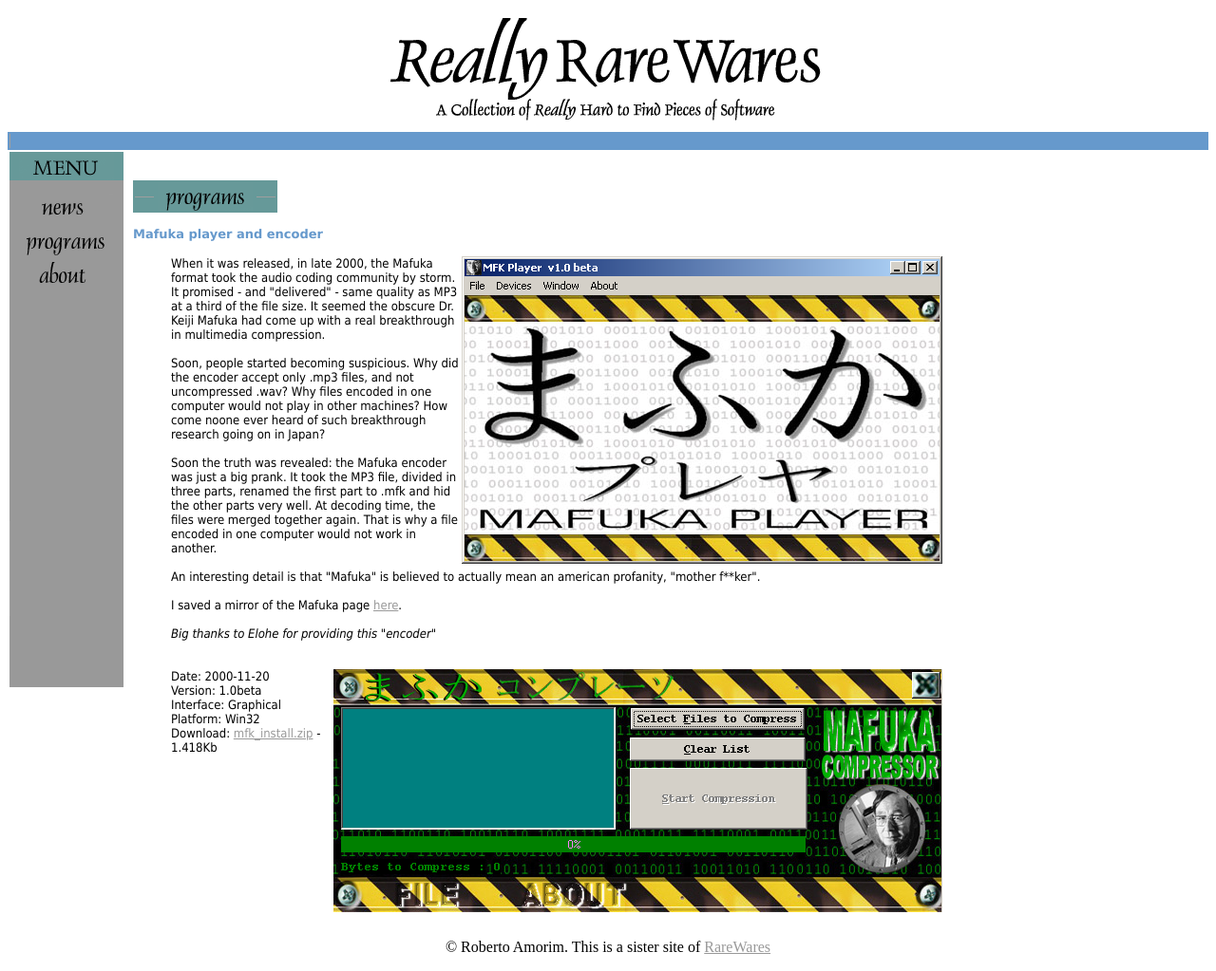
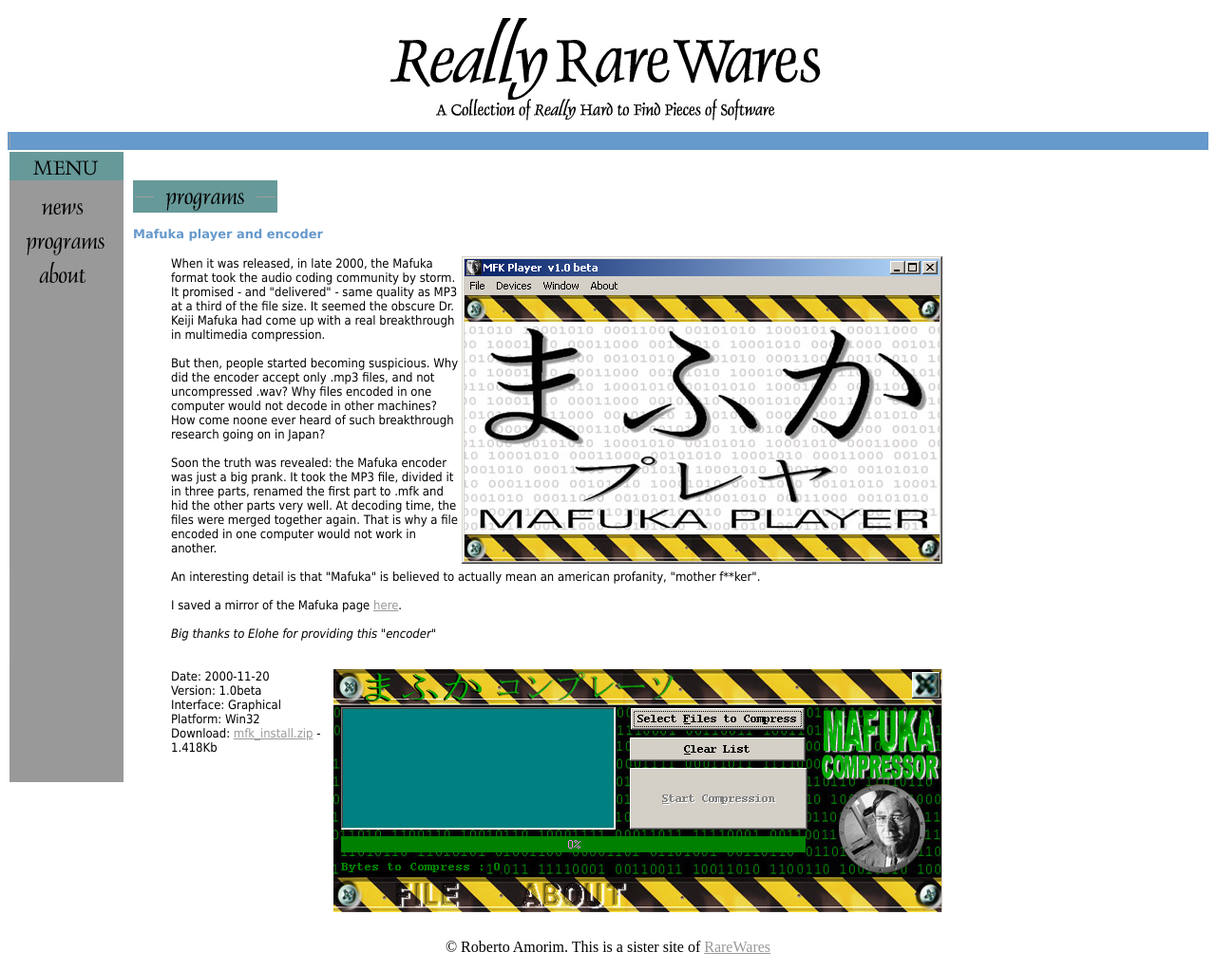
Before and after one commit to rjamorim/rrw, a PHP site: page /mafuka.php in a window 1280 px wide. Shown: the whole page at 95% size. Run offline with PHP 8.4, Linux system fonts and the light colour scheme; grey boxes are pictures that could not be loaded.

Commit message:
Slight improvements

```diff
--- a/mafuka.php
+++ b/mafuka.php
@@ -55,7 +55,7 @@
       </table>
 <br><br><br><br><br><br><br><br><br><br><br><br><br><br><br>
       <table border="0" cellpadding="0" cellspacing="0" width="120">
-    <tr><td height=250><img width=1 height=100 src="dot.gif"></td></tr>
+    <tr><td height=350><img width=1 height=100 src="dot.gif"></td></tr>
       </table>
       </font>
       </td>
@@ -98,13 +98,13 @@
         a third of the file size. It seemed the obscure Dr. Keiji Mafuka had come up
         with a real breakthrough in multimedia compression.<br><br>
 
-        Soon, people started becoming suspicious. Why did the encoder accept only
+        But then, people started becoming suspicious. Why did the encoder accept only
         .mp3 files, and not uncompressed .wav? Why files encoded in one computer
-        would not play in other machines? How come noone ever heard of such
+        would not decode in other machines? How come noone ever heard of such
         breakthrough research going on in Japan?<br><br>
 
         Soon the truth was revealed: the Mafuka encoder was just a big prank. It
-        took the MP3 file, divided in three parts, renamed the first part to .mfk
+        took the MP3 file, divided it in three parts, renamed the first part to .mfk
         and hid the other parts very well. At decoding time, the files were merged
         together again. That is why a file encoded in one computer would not work
         in another.<br><br>
```
